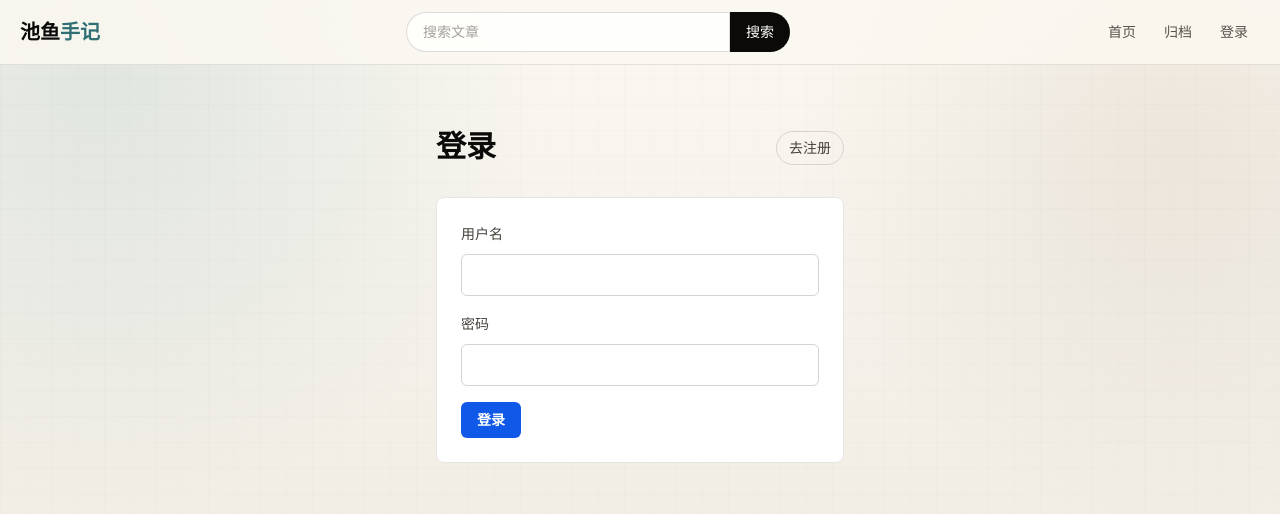
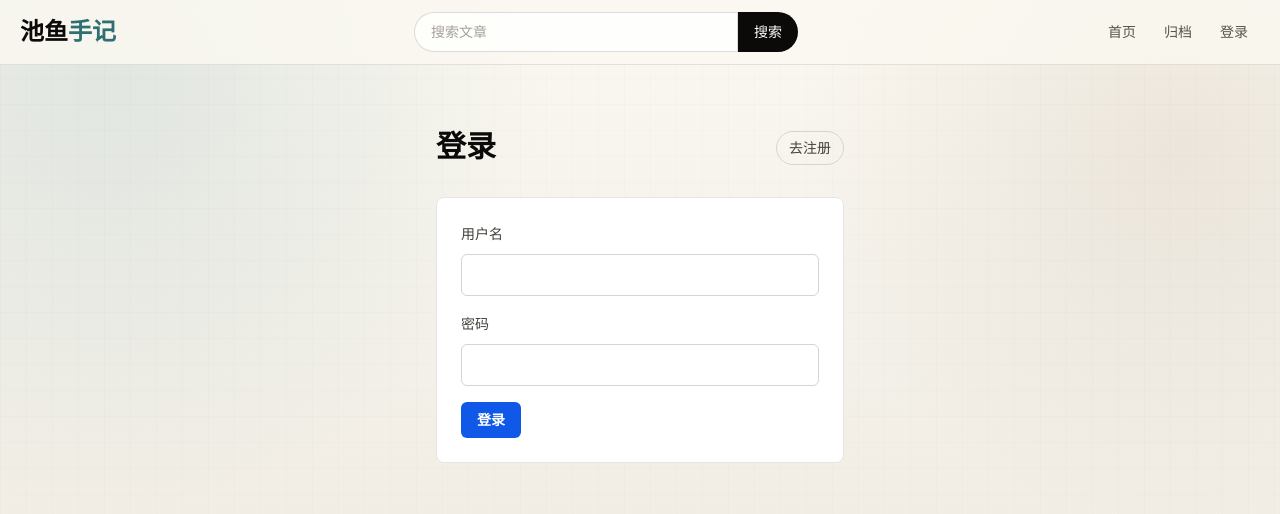
Before and after one commit to wjdk/MyBlog, a Next.js app: page /login in a window 1280 px wide. Shown: the top 514 px of the page. Built offline with nearby package versions, Linux system fonts and the light colour scheme; no server answers.

Commit message:
Use cursive font for site header title

```diff
--- a/src/app/globals.css
+++ b/src/app/globals.css
@@ -108,6 +108,17 @@ p {
     sans-serif;
 }
 
+.font-caoshu {
+  font-family:
+    "FZShuTi",
+    "STXingkai",
+    "Xingkai SC",
+    "HanziPen SC",
+    "Kaiti SC",
+    "KaiTi",
+    cursive;
+}
+
 @media (max-width: 640px) {
   h1,
   h2,
--- a/src/components/site-header.tsx
+++ b/src/components/site-header.tsx
@@ -12,7 +12,7 @@ export async function SiteHeader() {
       <div className="mx-auto flex min-h-16 max-w-[100rem] flex-wrap items-center justify-between gap-3 px-5 py-3">
         <Link
           href="/"
-          className="font-serif text-xl font-semibold tracking-normal text-stone-950 transition hover:text-[#2f6f73]"
+          className="font-caoshu text-2xl font-semibold tracking-normal text-stone-950 transition hover:text-[#2f6f73]"
         >
           池鱼<span className="text-[#2f6f73]">手记</span>
         </Link>
```
